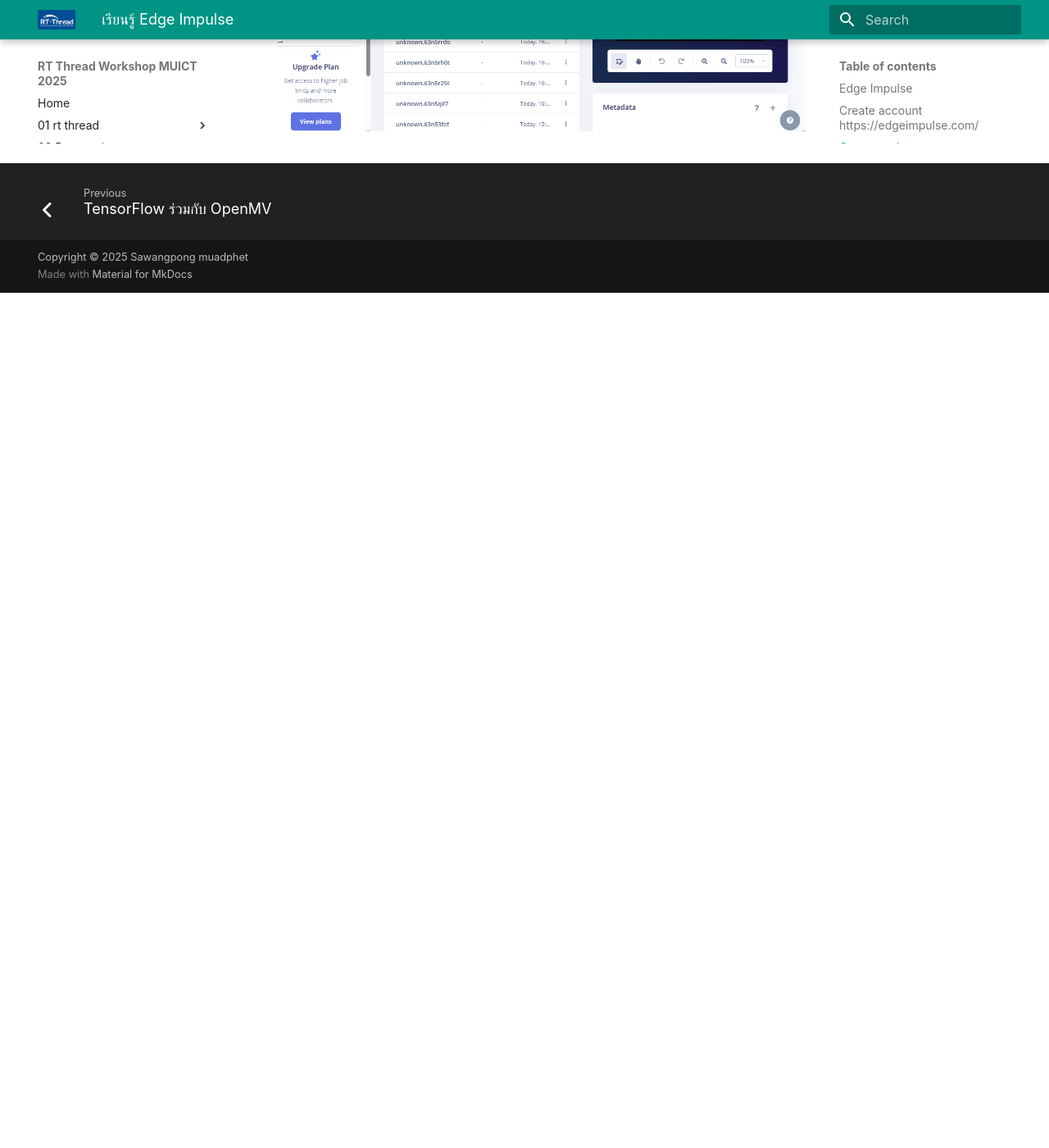
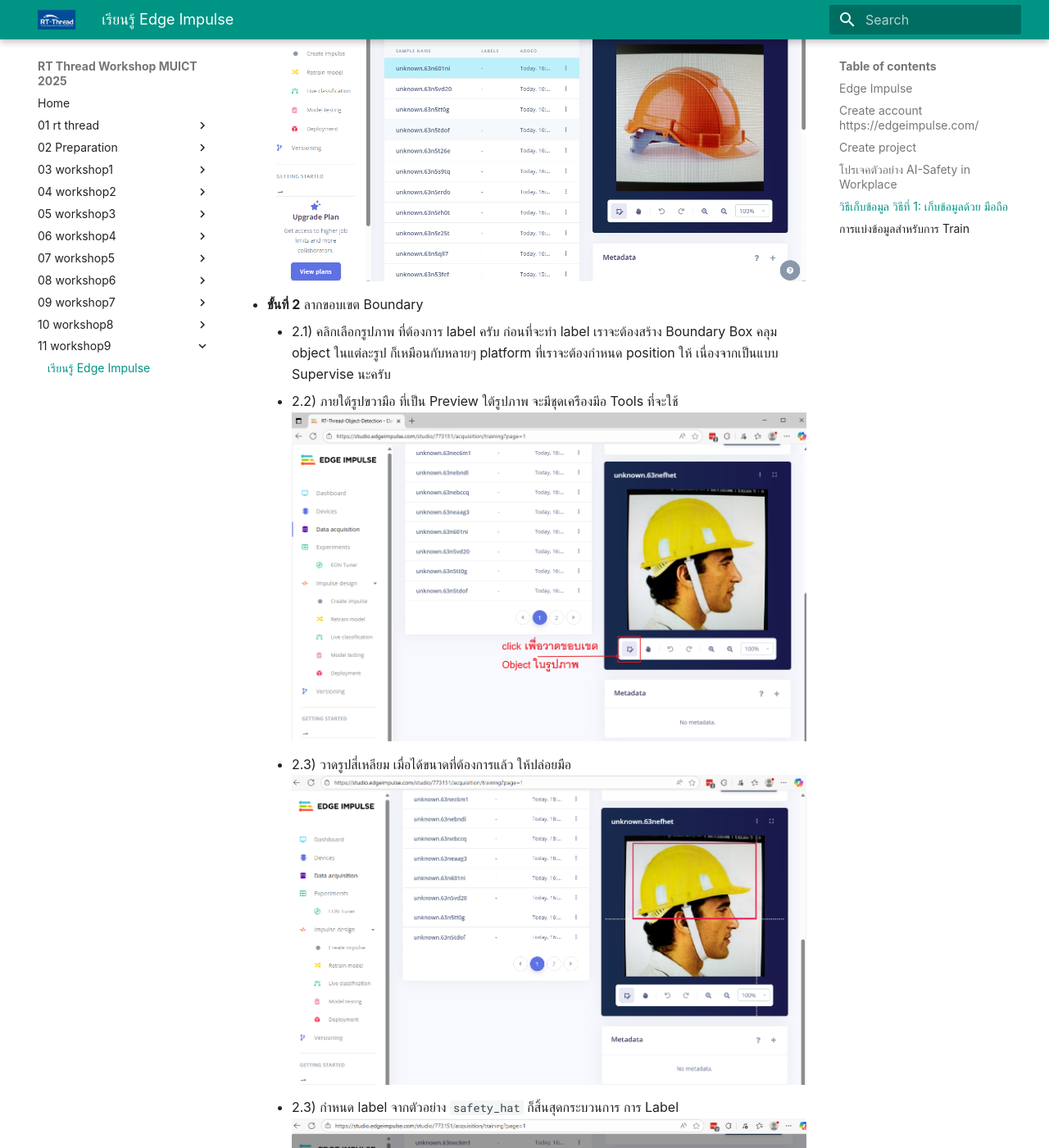
Before and after one commit to thaicodeorg/rt-thread-workshop, an MkDocs documentation site: the page built from docs/11_workshop9/workshop9.md, in a window 1280 px wide and 1400 px high, scrolled down 7897 px. Shown: the whole window at 82% size. Built offline with MkDocs 1.6.1 and Material for MkDocs 9.7.7, drawn with Linux system fonts in a browser that asks for light colours; some web fonts are replaced; before the commit the page ends 8254 px from its top, so only the background shows below that; some of the changed text lies outside the part shown.

Commit message:
update edge impulse

```diff
--- a/docs/11_workshop9/workshop9.md
+++ b/docs/11_workshop9/workshop9.md
@@ -43,6 +43,10 @@
 
 ![](./images/9_project8.png)
 
+## โปรเจคตัวอย่าง ``AI-Safety in Workplace``
+
+## วิธีเก็บข้อมูล วิธีที่ 1: เก็บข้อมูลด้วย มือถือ
+- **ขั้นที่ 1**
 - กด link ``connect to device`` เพื่อเรียก QR code แล้วจึงใช้ โทรมือถือของเรา เชื่อมกับ platform ทำให้เราสามารถใช้ มือถือในการเก็บข้อมูล
 
 ![](./images/9_project9.png)
@@ -54,3 +58,29 @@
 
 - รูปที่เก็บมาได้ นั้น ยังมีการ Label นะครับ (ทุกรูปก่อนที่นำเข้าสู่กระบวนการ train ต้องมีการ Label เพราะเป็นแบบ Supervise)
 ![](./images/9_project12.png)
+
+- **ขั้นที่ 2** ลากขอบเขต Boundary
+    - 2.1) คลิกเลือกรูปภาพ ที่ต้องการ label ครับ ก่อนที่จะทำ label เราจะต้องสร้าง Boundary Box คลุม object ในแต่ละรูป ก็เหมือนกับหลายๆ platform ที่เราจะต้องกำหนด position ให้ เนื่องจากเป็นแบบ Supervise นะครับ
+    - 2.2) ภายใต้รูปขวามือ ที่เป็น Preview ใต้รูปภาพ จะมีชุดเครืองมีอ Tools  ที่จะใช้
+    ![](./images/9_project13.png)
+
+    - 2.3) วาดรูปสี่เหลียม เมื่อได้ขนาดที่ต้องการแล้ว ให้ปล่อยมือ
+    ![](./images/9_project14.png)
+    - 2.3) กำหนด label จากตัวอย่าง ``safety_hat`` ก็สิ้นสุดกระบวนการ การ Label
+    ![](./images/9_project15.png)
+    - 2.4) เลือกรูปใหม่ และเริ่มต้นกระบวนการ 2.1 อีกครั้ง
+    ![](./images/9_project16.png)
+---
+    - 2.5) เพิ่ม Class อีก Class นะครับ คราวนี้จะเลือกเป็นถุงมือ (Safety_Glove)
+    ![](./images/9_project17.png)
+    - 2.6) สามารถเลือกได้มากกว่า 1 object
+    ![](./images/9_project17.png)
+
+---
+![](./images/safety_class.jpg)
+    - 2.7) เพิ่ม Class แว่นตานิรภัย อีก นะครับ
+
+## การแบ่งข้อมูลสำหรับการ Train
+Data ที่เรา update ไปจะถูกแบ่งแยก ออกเป็น 2 ส่วนได้แก่ Training Dataset และ Testing Data set ตามรูปด้านล่าง
+
+![](./images/9_project20.png)
```
Also changed, not shown: docs/11_workshop9/images/9_project13.png (added), docs/11_workshop9/images/9_project14.png (added), docs/11_workshop9/images/9_project15.png (added), docs/11_workshop9/images/9_project16.png (added), docs/11_workshop9/images/9_project17.png (added), docs/11_workshop9/images/9_project18.png (added), docs/11_workshop9/images/9_project19.png (added), docs/11_workshop9/images/9_project1ุ.png (added), docs/11_workshop9/images/9_project20.png (added), docs/11_workshop9/images/9_project9.png, docs/11_workshop9/images/ai_saftproject.jpg (added), docs/11_workshop9/images/safety_class.jpg (added).
